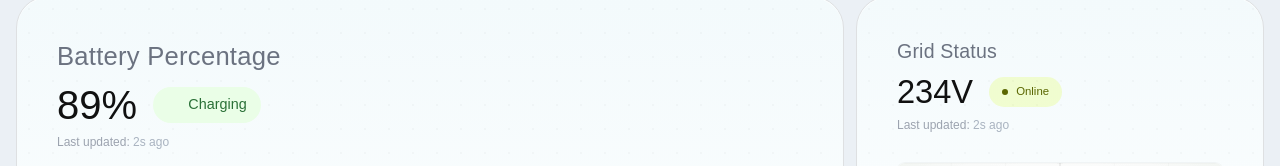
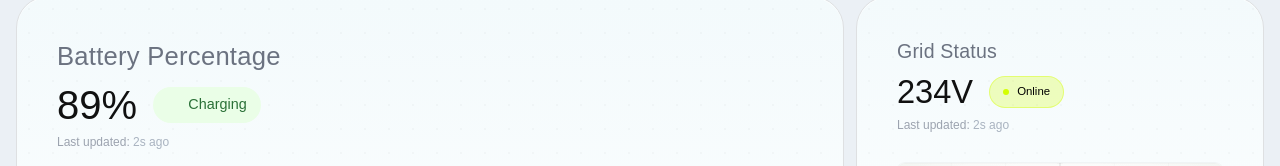
Before and after one commit to KayodeDanielOluwatobi/sentry, a Next.js app: page / in a window 1280 px wide. Shown: the part 244-410 px from the top of the page. Built offline with nearby package versions, Linux system fonts and the light colour scheme; some icons are missing; a web font is replaced by a local one.

Commit message:
style: refine Online pill with better contrast and brand neon accents

```diff
--- a/src/components/GridStatus.tsx
+++ b/src/components/GridStatus.tsx
@@ -26,11 +26,17 @@
 function stateConfig(state: GridState, isDark: boolean) {
   switch (state) {
     case "online":
-      return { label: "Online", dotColor: "#D4FF00", pillBg: isDark ? "rgba(212,255,0,0.12)" : "rgba(212,255,0,0.18)", pillText: isDark ? "#D4FF00" : "#5a6600" };
+      return {
+        label: "Online",
+        dotColor: "#D4FF00",
+        pillBg: isDark ? "rgba(212,255,0,0.1)" : "rgba(212,255,0,0.25)",
+        pillText: isDark ? "#D4FF00" : "#000",
+        pillBorder: isDark ? "1px solid rgba(212,255,0,0.2)" : "1px solid rgba(212,255,0,0.4)"
+      };
     case "offline":
-      return { label: "Offline", dotColor: "#f87171", pillBg: isDark ? "rgba(248,113,113,0.1)" : "#fff1f1", pillText: isDark ? "#fca5a5" : "#991b1b" };
+      return { label: "Offline", dotColor: "#f87171", pillBg: isDark ? "rgba(248,113,113,0.1)" : "#fff1f1", pillText: isDark ? "#fca5a5" : "#991b1b", pillBorder: isDark ? "1px solid rgba(248,113,113,0.2)" : "1px solid rgba(248,113,113,0.3)" };
     case "unstable":
-      return { label: "Unstable", dotColor: "#fbbf24", pillBg: isDark ? "rgba(251,191,36,0.1)" : "#fffbeb", pillText: isDark ? "#fde68a" : "#92400e" };
+      return { label: "Unstable", dotColor: "#fbbf24", pillBg: isDark ? "rgba(251,191,36,0.1)" : "#fffbeb", pillText: isDark ? "#fde68a" : "#92400e", pillBorder: isDark ? "1px solid rgba(251,191,36,0.2)" : "1px solid rgba(251,191,36,0.3)" };
   }
 }
 
@@ -68,8 +74,19 @@
           <span style={{ fontSize: "clamp(1.8rem, 10cqw, 2.5rem)", fontWeight: 500, color: textColor, lineHeight: 1, letterSpacing: "0" }}>
             {voltage}V
           </span>
-          <span style={{ background: state.pillBg, color: state.pillText, padding: "clamp(0.3rem, 2cqw, 0.45rem) clamp(0.6rem, 4cqw, 0.9rem)", borderRadius: "999px", fontSize: "clamp(0.7rem, 3.5cqw, 0.9rem)", fontWeight: 500, display: "inline-flex", alignItems: "center", gap: "0.5rem" }}>
-            <span style={{ width: "clamp(6px, 1.5cqw, 8px)", height: "clamp(6px, 1.5cqw, 8px)", borderRadius: "50%", background: state.pillText, display: "inline-block" }} />
+          <span style={{
+            background: state.pillBg,
+            color: state.pillText,
+            border: (state as any).pillBorder,
+            padding: "clamp(0.3rem, 2cqw, 0.45rem) clamp(0.6rem, 4cqw, 0.9rem)",
+            borderRadius: "999px",
+            fontSize: "clamp(0.7rem, 3.5cqw, 0.9rem)",
+            fontWeight: 500,
+            display: "inline-flex",
+            alignItems: "center",
+            gap: "0.5rem"
+          }}>
+            <span style={{ width: "clamp(6px, 1.5cqw, 8px)", height: "clamp(6px, 1.5cqw, 8px)", borderRadius: "50%", background: state.dotColor, display: "inline-block" }} />
             {state.label}
           </span>
         </div>
```
